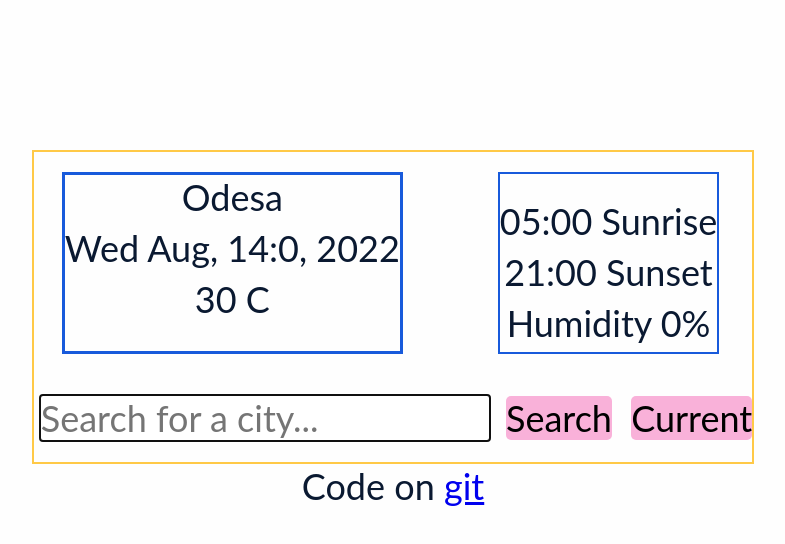
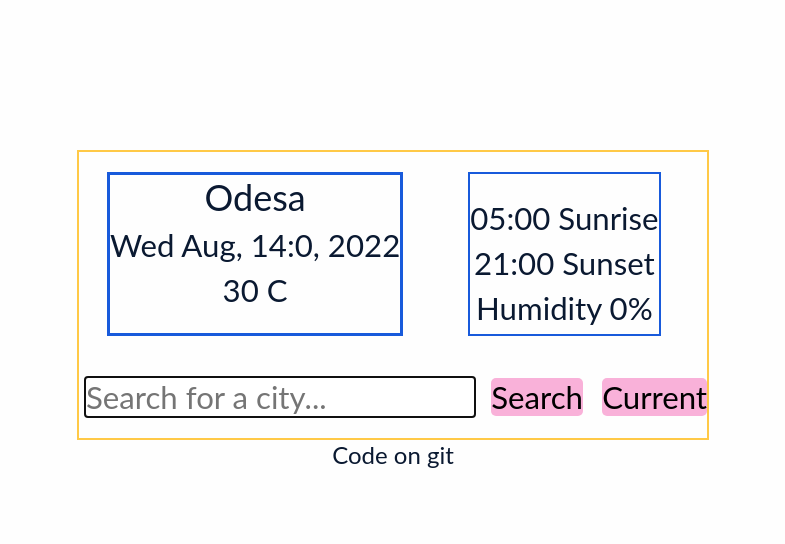
Before and after one commit to kosh3n/Vanilla-Weather-Forecast, a plain HTML site: page index.html in a window 1280 px wide. Shown: the whole page, without its empty margins (247-1032 px from the left). Drawn offline with nearby package versions, Linux system fonts and the light colour scheme; no server answers.

Commit message:
Update style.css

```diff
--- a/style.css
+++ b/style.css
@@ -37,7 +37,18 @@ body {
 .weather-head__block-one {
     border: 3px solid #185ADB;
     margin-left: 8px;
-    margin-right: 95px;
+    margin-right: 65px;
+}
+
+
+#current-data,
+#weather-desc,
+.temperature,
+#temp,
+#humidity,
+#sunset,
+#sunrise {
+    font-size: 1.3rem;
 }
 
 .weather-head__block-two {
@@ -62,6 +73,7 @@ body {
     margin: 20px;
     border: 2px solid #bf1363;
     text-align: left;
+    font-size: 1.3rem;
 }
 
 .weather-ico__head {
@@ -86,10 +98,26 @@ p {
     cursor: pointer;
     background-color: #F9B1D9;
     border-radius: 5px;
+    font-size: 1.3rem;
 }
 
 #current-loc {
     cursor: pointer;
     background-color: #F9B1D9;
     border-radius: 5px;
+    font-size: 1.3rem;
 }
+
+.footer {
+    font-size: 1rem;
+}
+
+.link {
+    text-decoration: none;
+    color: #0a1931;
+    font-size: 1rem;
+}
+
+.link:hover {
+    opacity: 0.3;
+}
```
